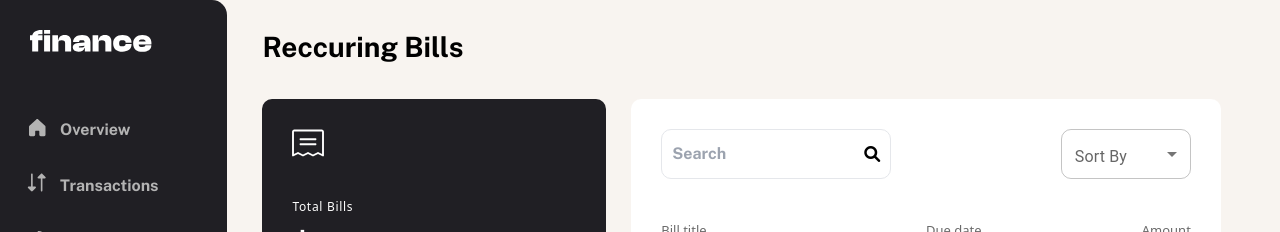
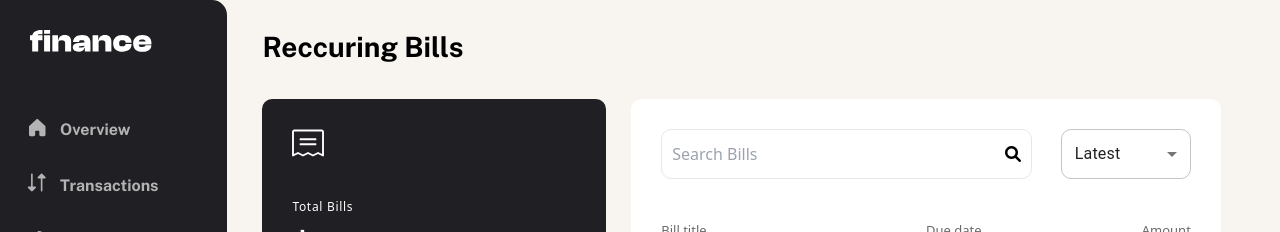
Before and after one commit to georgios-kondylis/PersonalFinanceApp, a React (Vite) app: page /recurring-bills in a window 1280 px wide. Shown: the top 232 px of the page. Built offline with nearby package versions, Linux system fonts and the light colour scheme; no server answers.

Commit message:
finished with recuRRing bills

```diff
--- a/src/components/RecurringBills.jsx
+++ b/src/components/RecurringBills.jsx
@@ -3,8 +3,47 @@ import { formatDate } from "../utils";
 import { formatAmount } from "../utils";
 import SearchSort from "./ui/SearchSort";
 import { getOrdinalSuffix } from "../utils";
+import { useState, useEffect } from "react";
 
 const RecurringBills = ({ recurringBills, paidBills, totalUpcoming, within5days}) => {
+
+  const [selected, setSelected] = useState("");
+  const [sortedBills, setSortedBills] = useState([]);
+  const [searchResult, setSearchResult] = useState('');
+
+   // Set default sorted bills when component mounts
+   useEffect(() => {
+    setSortedBills(recurringBills);
+  }, [recurringBills]); // Using [] runs this effect only once on mount. If recurringBills updates later (e.g., from an API), sortedBills won't update, causing stale data.
+
+  const handleChangeSelect = (event) => {
+    const selectedOption = event.target.value;
+    setSelected(selectedOption);
+
+    const sorted = [...recurringBills].sort((a, b) => {
+      if (selectedOption === "Latest") {
+        return new Date(b.Date) - new Date(a.date);
+      }
+      if (selectedOption === "Oldest") {
+        return new Date(a.date) - new Date(b.date);
+      }
+      if (selectedOption === "Highest" || selectedOption === "Amount") {
+        return a.amount - b.amount;
+      }
+      if (selectedOption === "Lowest") {
+        return b.amount - a.amount;
+      }
+      if (selectedOption === "A to Z") {
+        return a.name.localeCompare(b.name);
+      }
+      if (selectedOption === "Z to A") {
+        return b.name.localeCompare(a.name);
+      }
+      return 0; // Default case (if needed)
+    });
+
+    setSortedBills(sorted);
+  };
 
   const billsSum = recurringBills.reduce((acc, bill) => acc + bill.amount, 0);
   const billsSum2 = Math.abs(Number(billsSum));
@@ -12,9 +51,6 @@ const RecurringBills = ({ recurringBills, paidBills, totalUpcoming, within5days}
   const paidBillsSum = paidBills.reduce((acc, bill) => acc + Math.abs(bill.amount), 0);
   const upcomingBillsSum = totalUpcoming.reduce((acc, bill) => acc + Math.abs(bill.amount), 0);
   const within5daysSum = within5days.reduce((acc, bill) => acc + Math.abs(bill.amount), 0);
-
-  console.log(recurringBills)
-
   //----------------------------------------
 
   return (
@@ -61,10 +97,9 @@ const RecurringBills = ({ recurringBills, paidBills, totalUpcoming, within5days}
 
           <div id="Bills" className="flex flex-col GAP p-[30px] bg-white max-lg:w-[100%] w-[60%] rounded-[10px]">
             <SearchSort
-              recurringBills={recurringBills}
-              paidBills={paidBills}
-              totalUpcoming={totalUpcoming}
-              within5days={within5days}
+              setSearchResult={setSearchResult}
+              handleChangeSelect = {handleChangeSelect}
+              selected={selected}
             />
 
             <div className="flex flex-col">
@@ -74,9 +109,11 @@ const RecurringBills = ({ recurringBills, paidBills, totalUpcoming, within5days}
                   <h1>Due date</h1>
                   <h1>Amount</h1>
                 </div>
+              </div>
 
-              </div>
-              {recurringBills.map((bill, i) => {
+              {sortedBills
+              .filter((bill) => bill.name.toLowerCase().includes(searchResult.toLowerCase()))
+              .map((bill, i) => {
                 const date = new Date(bill.date); // Assuming bill.dueDate is a valid date string
                 const day = date.getDate();
 
@@ -92,7 +129,6 @@ const RecurringBills = ({ recurringBills, paidBills, totalUpcoming, within5days}
                       <img className="w-[35px] rounded-full" src={bill.avatar} alt="" />
                       <h1>{bill.name}</h1>
                     </div>
-
 
                     <div className="flex items-center justify-between w-[50%] max-sm:w-full">
                       <div className="flex items-center gap-[8px]">
@@ -119,61 +155,3 @@ const RecurringBills = ({ recurringBills, paidBills, totalUpcoming, within5days}
 };
 
 export default RecurringBills;
-
-
-
-//    <i class="fa-solid fa-circle-exclamation"></i>
-//    <i class="fa-solid fa-circle-check"></i>
-
-
-
-
-
-
-
-// Name: Pixel Playground
-// Category: Entertainment
-// amount: -10
-// Date: 2024-08-11T18:45:38.000Z
-
-
-// Name: Elevate Education
-// Category: Education
-// amount: -90
-// Date: 2024-08-05T11:12:10.000Z
-
-
-// Name: Spark Electric Solutions
-// Category: Services
-// amount: 100
-// Date: 2024-08-03T16:00:15.000Z
-
-
-// Name: Aqua Flow Utilities
-// Category: Utilities
-// amount: -50
-// Date: 2024-07-31T12:10:00.000Z
-
-
-// Name: Yuna Kim
-// Category: General
-// amount: 90
-// Date: 2024-07-29T11:15:27.000Z
-
-
-// Name: Harper Edwards
-// Category: Entertainment
-// amount: 55
-// Date: 2024-07-27T14:45:50.000Z
-
-
-// Name: Technova Innovations
-// Category: Technology
-// amount: -120
-// Date: 2024-07-25T10:15:30.000Z
-
-
-// Name: ByteWise
-// Category: Lifestyle
-// amount: -49.99
-// Date: 2024-07-23T09:35:14.000Z
--- a/src/components/ui/SearchSort.jsx
+++ b/src/components/ui/SearchSort.jsx
@@ -5,50 +5,26 @@ import FormControl from "@mui/material/FormControl";
 import Select from "@mui/material/Select";
 import TextField from "@mui/material/TextField";
 
-const SearchSort = ({ recurringBills, paidBills, totalUpcoming, within5days }) => {
-  const [sortBy, setSortBy] = useState(""); // Initialize state correctly
-
-  const handleChange = (event) => {
-    const selectedOption = event.target.value;
-    setSortBy(selectedOption);
-
-    // Sorting bills based on the selected option (currently not in use but can be added)
-    // const sortedBills = [...bills].sort((a, b) => {
-    //   if (selectedOption === "date") {
-    //     return new Date(a.date) - new Date(b.date); // Sort by date
-    //   } else if (selectedOption === "amount") {
-    //     return a.amount - b.amount; // Sort by amount
-    //   }
-    //   return 0; // Default (no sorting)
-    // });
-
-    // setBills(sortedBills); // Update bills state with sorted bills
-  };
+const SearchSort = ({ handleChangeSelect, selected, setSearchResult}) => {
 
   return (
     <div id="Search_&_Sort" className="flex w-full justify-between gap-[10px]">
-      <div className="h-[50px] text-black p-[10px] border rounded-[10px] flex items-center">
-        <input
-          className="outline-none h-full flex-1"
-          type="text"
-          name=""
-          id=""
-          placeholder="Search"
-        />
+
+      <div id="SearchField" className="h-[50px] w-[70%] font-sans p-[10px] border rounded-[10px] flex items-center">
+        <input className="outline-none h-full flex-1" type="text" name="" id="" placeholder="Search Bills"
+               onChange={(e) => setSearchResult(e.target.value)}/>
         <i className="fa-solid fa-magnifying-glass"></i>
       </div>
 
-      <div className="min-w-[130px]">
+      <div id="SortField" className="min-w-[130px]">
         <FormControl fullWidth sx={{ height: "50px" }}>
-          <InputLabel id="demo-simple-select-label">
-            Sort By
+          <InputLabel id="animated_label">
+            {/* Empty */}
           </InputLabel>
-          <Select
-            labelId="demo-simple-select-label"
-            id="demo-simple-select"
-            value={sortBy}
-            label="Sort By"
-            onChange={handleChange}
+          <Select labelId="" id=""
+            value={selected === ''? 'Latest' : selected}
+            onChange={handleChangeSelect}
+            // label="Sort By"
             sx={{
               borderRadius: "10px", // for the whole box
               height: "50px", // set height for the select dropdown
@@ -57,16 +33,21 @@ const SearchSort = ({ recurringBills, paidBills, totalUpcoming, within5days }) =
               },
               "& .MuiOutlinedInput-notchedOutline": {
                 borderRadius: "10px", // for the outline
-              },
-            }}
+              },}}
           >
-            <MenuItem value={"date"}>Date</MenuItem>
-            <MenuItem value={"amount"}>Amount</MenuItem>
+            <MenuItem value={"Latest"}>Latest</MenuItem>
+            <MenuItem value={"Oldest"}>Oldest</MenuItem>
+            <MenuItem value={"Amount"}>Amount</MenuItem>
+            <MenuItem value={"A to Z"}>A to Z</MenuItem>
+            <MenuItem value={"Z to A"}>Z to A</MenuItem>
+            <MenuItem value={"Highest"}>Highest</MenuItem>
+            <MenuItem value={"Lowest"}>Lowest</MenuItem>
           </Select>
         </FormControl>
       </div>
     </div>
   );
+
 };
 
 export default SearchSort;
```
